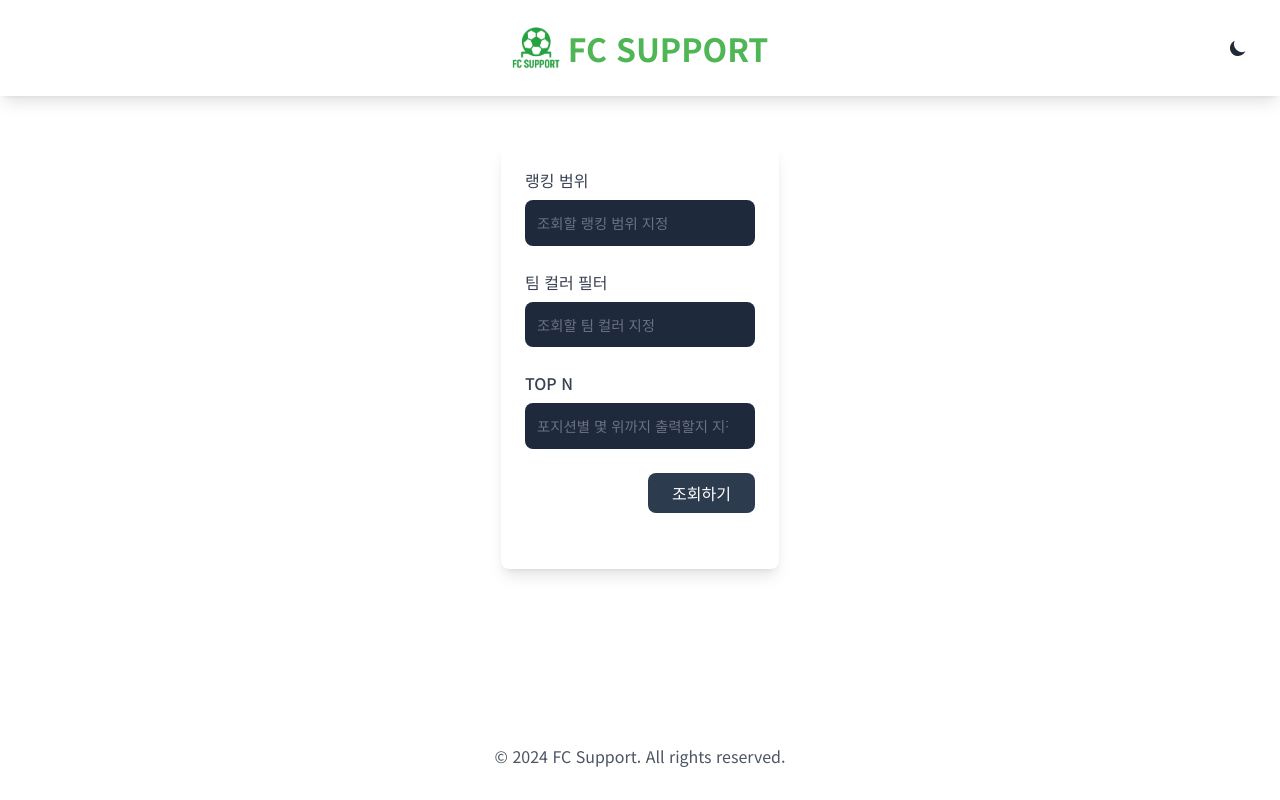
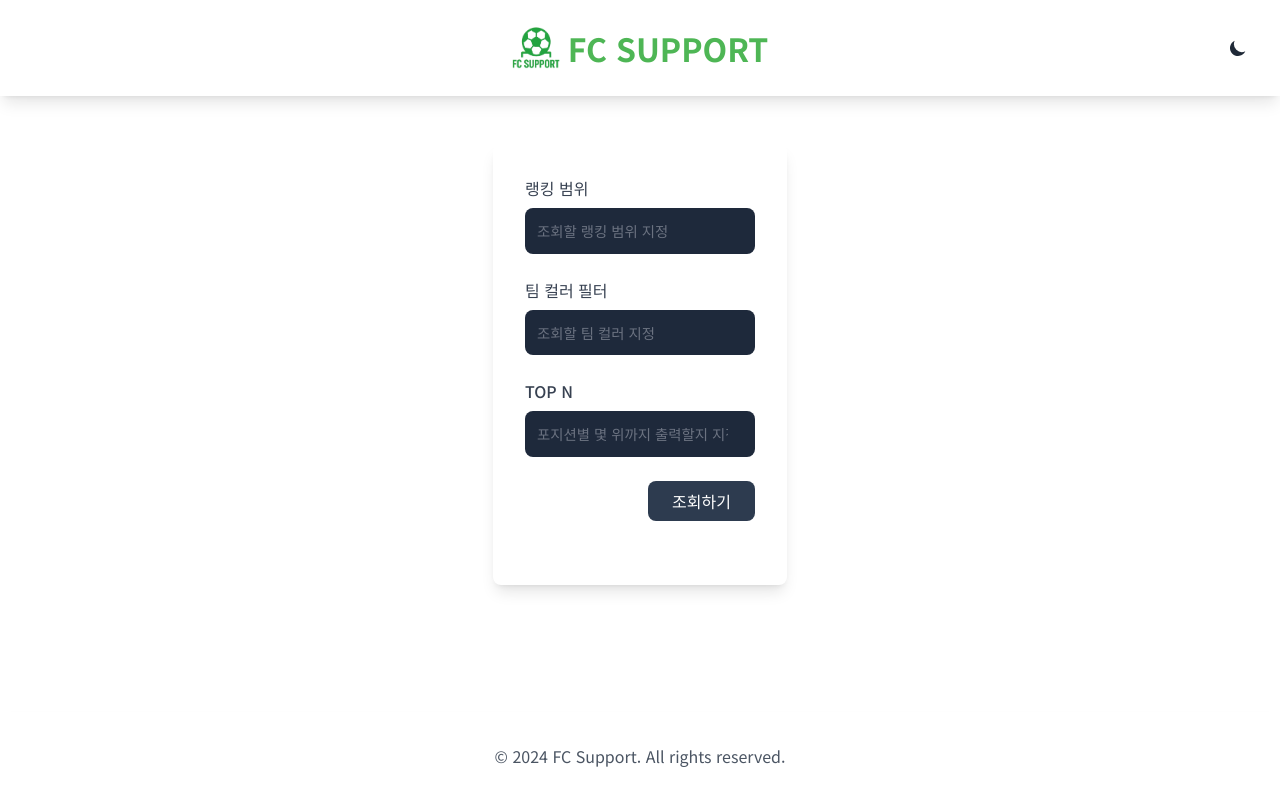
Before and after one commit to KinngH0/fc-support, a Flask app: page /search/pick-rate in a window 1280 px wide. Run offline with Flask 3, Linux system fonts and the light colour scheme; some libraries are stand-ins or nearby versions; some web fonts are replaced.

Commit message:
style: 픽률 조회 페이지 카드 크기 추가 확장

```diff
--- a/templates/search/pick_rate.html
+++ b/templates/search/pick_rate.html
@@ -1,8 +1,8 @@
 {% extends "layout.html" %}
 
 {% block content %}
-<main class="container mx-auto px-12 py-16">
-    <div class="bg-white dark:bg-[#1E293B] rounded-lg shadow-lg p-6 w-full max-w-4xl mx-auto">
+<main class="container mx-auto px-8 py-16">
+    <div class="bg-white dark:bg-[#1E293B] rounded-lg shadow-lg p-8 w-full max-w-6xl mx-auto">
         <form id="pickRateForm" class="space-y-6">
             <div class="space-y-2">
                 <label for="rankRange" class="block font-medium text-gray-700 dark:text-gray-300">랭킹 범위</label>
```
